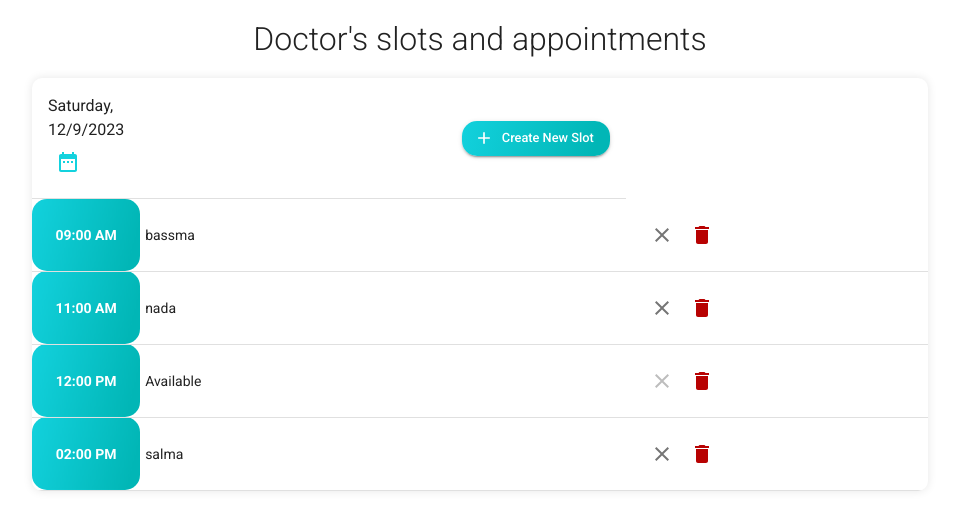
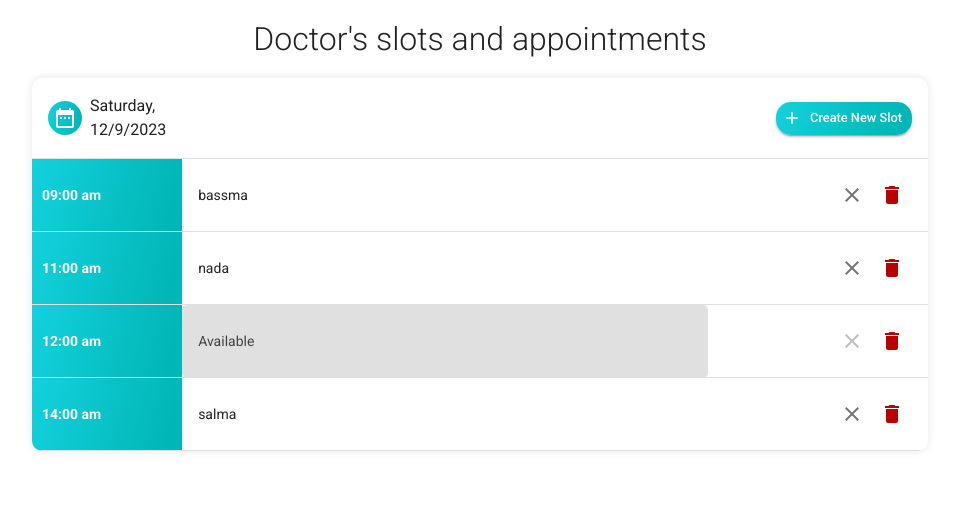
Before and after one commit to Zeyad-Amr/HealU, a React (Create React App) app in the folder client/: page /clinic/ophthalmology/appointments in a window 1280 px wide. Shown: the top 530 px of the page, without its empty margins (160-1119 px from the left). Built offline with nearby package versions, Linux system fonts and the light colour scheme.

Commit message:
[Cli Ophthalmology] edited appointments ui

```diff
--- a/client/src/modules/clinics-portals/ophthalmology/components/appointmentSlots/appointmentsTable.css
+++ b/client/src/modules/clinics-portals/ophthalmology/components/appointmentSlots/appointmentsTable.css
@@ -1,10 +1,16 @@
-/* Your CSS file */
-
-/* Font styles */
 @import url("https://fonts.googleapis.com/css2?family=Roboto:wght@300;400;500;600;700&display=swap");
 
 /* Icon styles */
 @import url("https://fonts.googleapis.com/icon?family=Material+Icons");
+.time-cell {
+  background: linear-gradient(285deg, #01b6b6 10.66%, #13d2de 102.7%);
+  color: #fff;
+  font-weight: bold;
+  padding: 10px;
+  width: 103px;
+  height: 60px;
+  flex-shrink: 0;
+}
 
 .appointment-container {
   margin-top: 20px;
@@ -12,6 +18,7 @@
   flex-direction: column;
   gap: 20px;
   align-items: center;
+  font: "Roboto";
 }
 
 .table-container {
@@ -21,41 +28,56 @@
   border-radius: 10px;
   box-shadow: 0 0 10px rgba(0, 0, 0, 0.1);
 }
-.header-text {
+
+.TableHead {
+  background: linear-gradient(285deg, #01b6b6 10.66%, #13d2de 102.7%);
+  color: #fff;
+  border-radius: 10px 10px 0 0;
+  position: relative;
+}
+
+.TableHead button {
+  color: #fff;
   display: flex;
   align-items: center;
+  background: linear-gradient(285deg, #01b6b6 10.66%, #13d2de 102.7%);
+  padding: 10px;
+  border: none;
+  border-radius: 0;
+  cursor: pointer;
+  margin-left: 0%;
+}
+
+.TableHead button:hover {
+  background-color: linear-gradient(285deg, #01b6b6 10.66%, #13d2de 102.7%);
 }
 
 .TableHead .MuiIconButton-root {
+  position: absolute;
+  top: 50%;
+  right: 100px;
+  transform: translateY(-50%);
   color: #fff;
 }
 
+.TableRow {
+  transition: background-color 0.3s ease;
+  margin-bottom: 10px;
+}
+
+.TableRow:nth-child(even) {
+  background-color: var(--even-row-bg-color);
+}
+
+.TableRow:hover {
+  background-color: var(--hovered-row-bg-color);
+}
+
 .TableCell {
-  padding: 10px;
+  padding-left: 100px;
   text-align: center;
   border: 1px solid #ddd;
   border-radius: 10px;
-}
-
-.time-cell {
-  border-radius: 15px;
-  background: linear-gradient(285deg, #01b6b6 10.66%, #13d2de 102.7%);
-  color: #fff;
-  font-weight: bold;
-  padding: 5px;
-  width: 40px;
-  text-align: center;
-}
-
-.add-appointment-button {
-  margin-left: auto;
-  margin-right: 20px;
-  background-color: #07d4c3;
-  color: #fff;
-}
-
-.add-appointment-button:hover {
-  background-color: #05a08b;
 }
 
 .MuiDialog-paperWidthSm {
@@ -63,7 +85,7 @@
 }
 
 .MuiDialogTitle-root {
-  background-color: #07d4c3;
+  background: linear-gradient(285deg, #01b6b6 10.66%, #13d2de 102.7%);
   color: #fff;
 }
 
@@ -76,47 +98,43 @@
   justify-content: space-between;
 }
 
-.MuiButton-containedPrimary {
-  border-radius: 15px;
-  background: linear-gradient(285deg, #01b6b6 10.66%, #13d2de 102.7%);
-  color: #fff;
-}
-
-.MuiButton-containedPrimary:hover {
-  background-color: #05a08b;
-}
-
-.MuiButton-containedSecondary {
-  background-color: #e57373;
-  color: #fff;
-}
-
-.MuiButton-containedSecondary:hover {
-  background-color: #d32f2f;
-}
-
 .MuiDialogContent-select {
   width: 100%;
-  margin-bottom: 20px;
+  margin-bottom: 10px;
+  margin-top: 10px;
 }
 
 .MuiDialogContent-timeField,
 .MuiDialogContent-amPmSelect {
-  width: 48%;
-  margin-bottom: 20px;
-}
-
-.MuiButton-containedPrimary.create-button {
-  background-color: #07d4c3;
-  color: #fff;
-}
-
-.MuiButton-containedPrimary.create-button:hover {
-  background-color: #05a08b;
+  width: 50%;
+  margin-bottom: 1px;
 }
 
 .patient-cell {
   cursor: pointer;
-  padding: 5px;
+  padding-right: 330px;
   border-radius: 5px;
 }
+
+.patient-cell.available {
+  background-color: #e0e0e0;
+  color: #424242;
+}
+
+.patient-cell.available:hover {
+  background-color: #bdbdbd;
+}
+
+.gradient-button {
+  background: linear-gradient(285deg, #01b6b6 10.66%, #13d2de 102.7%);
+  color: #fff;
+  padding: 5px 10px;
+  border: none;
+  border-radius: 15px;
+  cursor: pointer;
+  transition: background-color 0.3s ease;
+}
+
+.gradient-button:hover {
+  background-color: #05a08b;
+}
--- a/client/src/modules/clinics-portals/ophthalmology/components/appointmentSlots/appointmentsTable.tsx
+++ b/client/src/modules/clinics-portals/ophthalmology/components/appointmentSlots/appointmentsTable.tsx
@@ -27,10 +27,10 @@ import DateRangeIcon from "@mui/icons-material/DateRange";
 import "./appointmentsTable.css";
 
 const initialAppointments = [
-  { time: "09:00 AM", patientName: "bassma" },
-  { time: "11:00 AM", patientName: "nada" },
-  { time: "12:00 PM", patientName: "" },
-  { time: "02:00 PM", patientName: "salma" },
+  { time: "09:00 ", patientName: "bassma", amOrPm: "am" },
+  { time: "11:00 ", patientName: "nada", amOrPm: "am" },
+  { time: "12:00 ", patientName: "", amOrPm: "am" },
+  { time: "14:00 ", patientName: "salma", amOrPm: "am" },
 ];
 
 export default function DoctorAppointments() {
@@ -86,7 +86,8 @@ export default function DoctorAppointments() {
     setDateDialogOpen(false);
   };
 
-  const handleSelectDate = (selectedDate: any) => {
+  const handleSelectDate = (dateString: any) => {
+    const selectedDate = new Date(dateString);
     setSelectedDate(selectedDate);
     handleCloseDateDialog();
   };
@@ -98,7 +99,24 @@ export default function DoctorAppointments() {
         <Table>
           <TableHead>
             <TableRow>
-              <TableCell align="left" className="header-cell">
+              <TableCell className="header-cell">
+                <div style={{ display: "flex", alignItems: "center" }}>
+                  <IconButton
+                    aria-label="select-date"
+                    onClick={handleOpenDateDialog}
+                    className="date-icon"
+                    style={{
+                      background:
+                        "linear-gradient(285deg, #01b6b6 10.66%, #13d2de 102.7%)",
+                      color: "white",
+                      fontSize: "10px",
+                      padding: "5px",
+                      marginRight: "8px",
+                    }}
+                  >
+                    <DateRangeIcon />
+                  </IconButton>
+
                   <Typography variant="body1" className="header-text">
                     {selectedDate.toLocaleDateString("en-US", {
                       weekday: "long",
@@ -107,17 +125,15 @@ export default function DoctorAppointments() {
                       day: "numeric",
                     })}
                   </Typography>
-                <IconButton
-                  aria-label="select-date"
-                  color="primary"
-                  onClick={handleOpenDateDialog}
-                  className="date-icon"
-                >
-                  <DateRangeIcon />
-                </IconButton>
+                </div>
+              </TableCell>
+
+              <TableCell className="header-cell">
+                <div style={{ display: "flex", alignItems: "center" }}></div>
               </TableCell>
               <TableCell align="right" className="header-cell">
                 <Button
+                  className="gradient-button"
                   variant="contained"
                   color="primary"
                   startIcon={<AddIcon />}
@@ -131,18 +147,17 @@ export default function DoctorAppointments() {
           <TableBody>
             {appointments.map((appointment, index) => (
               <TableRow key={index}>
-                <TableCell className="time-cell">{appointment.time}</TableCell>
+                <TableCell className="time-cell">
+                  {appointment.time} {appointment.amOrPm}
+                </TableCell>
                 <TableCell
                   className={`patient-cell ${
                     appointment.patientName ? "occupied" : "available"
                   }`}
-                  onClick={() =>
-                    appointment.patientName && handleClearSlot(index)
-                  }
                 >
                   {appointment.patientName || "Available"}
                 </TableCell>
-                <TableCell>
+                <TableCell align="right" className="header-cell">
                   <IconButton
                     aria-label="clear"
                     color="default"
@@ -173,7 +188,7 @@ export default function DoctorAppointments() {
             onChange={(e) =>
               setNewAppointment({ ...newAppointment, day: e.target.value })
             }
-            className="MuiDialogContent-select"
+            className="MuiDialogContent-select "
           >
             <MenuItem value="sunday">Sunday</MenuItem>
             <MenuItem value="monday">Monday</MenuItem>
@@ -207,13 +222,17 @@ export default function DoctorAppointments() {
           </div>
         </DialogContent>
         <DialogActions>
-          <Button onClick={handleCloseDialogs} color="secondary">
+          <Button
+            className="gradient-button"
+            onClick={handleCloseDialogs}
+            color="secondary"
+          >
             Cancel
           </Button>
           <Button
+            className="gradient-button"
             onClick={handleSaveAdd}
             color="primary"
-            className="create-button"
           >
             Create
           </Button>
@@ -225,14 +244,23 @@ export default function DoctorAppointments() {
           <TextField
             type="date"
             value={selectedDate.toISOString().split("T")[0]}
-            onChange={(e) => handleSelectDate(new Date(e.target.value))}
+            onChange={handleSelectDate}
+            className="MuiDialogContent-select "
           />
         </DialogContent>
         <DialogActions>
-          <Button onClick={handleCloseDateDialog} color="secondary">
+          <Button
+            onClick={handleCloseDateDialog}
+            color="secondary"
+            className="gradient-button"
+          >
             Cancel
           </Button>
-          <Button onClick={() => handleSelectDate(new Date())} color="primary">
+          <Button
+            className="gradient-button"
+            onClick={() => handleSelectDate(new Date())}
+            color="primary"
+          >
             Select
           </Button>
         </DialogActions>
```
Also changed, not shown: client/src/modules/clinics-portals/ophthalmology/components/appointmentTable/appointmentTable.tsx (deleted, +0 -116 lines). Lines whose indentation alone changed are shown as unchanged.
